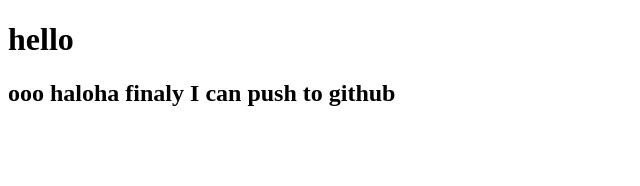
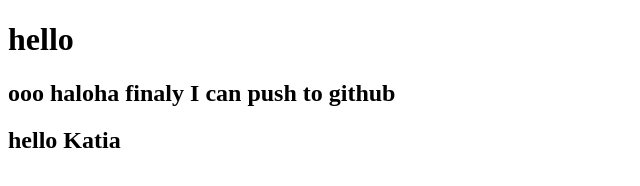
Before and after one commit to maksimus12/testprogect, a plain HTML site: page newpage.html in a window 1280 px wide. Shown: the whole page, without its empty margins (0-640 px from the left). Drawn offline with Linux system fonts and the light colour scheme.

Commit message:
hello Katya

```diff
--- a/newpage.html
+++ b/newpage.html
@@ -10,6 +10,7 @@
 <body>
     <h1>hello</h1>
     <h2>ooo haloha finaly I can push to github</h2>
+    <h2>hello Katia</h2>
 </body>
 
 </html>
```
